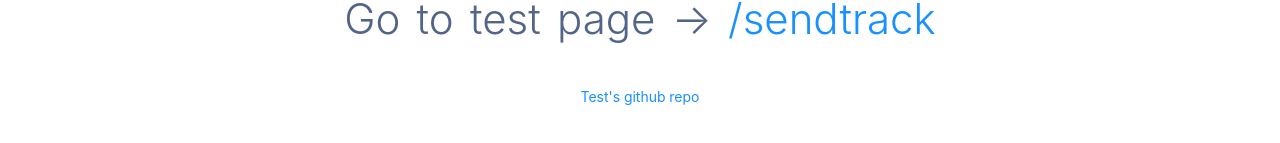
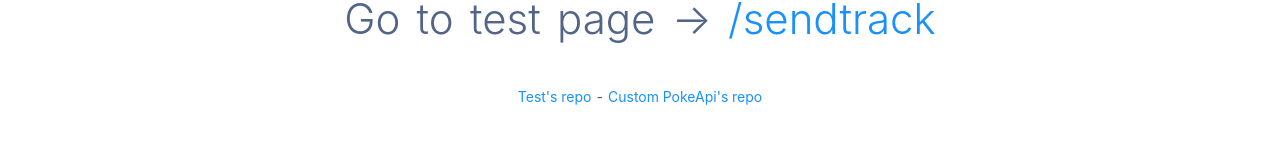
Before and after one commit to davysimonin/pokedex-pwa, a Nuxt app: page / in a window 1280 px wide. Shown: the part 617-760 px from the top of the page. Built offline with nearby package versions, Linux system fonts and the light colour scheme.

Commit message:
changed package name and added link to API

```diff
--- a/nuxt.config.js
+++ b/nuxt.config.js
@@ -44,7 +44,9 @@ module.exports = {
   */
   modules: [
     // Doc: https://axios.nuxtjs.org/usage
-    '@nuxtjs/axios',
+    ['@nuxtjs/axios', {
+      baseURL: process.env.CUSTOM_POKEAPI
+    }],
     '@nuxtjs/dotenv'
   ],
   /*
--- a/package.json
+++ b/package.json
@@ -1,5 +1,5 @@
 {
-  "name": "groover-test",
+  "name": "GrooverDex",
   "version": "1.0.0",
   "description": "My superior Nuxt.js project",
   "author": "Davy",
--- a/pages/index.vue
+++ b/pages/index.vue
@@ -13,11 +13,19 @@
       </h2>
       <div class="links">
         <a
-          href="https://github.com/davysimonin/groover-test"
+          href="https://github.com/davysimonin/GrooverDex"
           target="_blank"
           class="button--green"
         >
-          Test's github repo
+          Test's repo
+        </a>
+        -
+        <a
+          href="https://github.com/davysimonin/custom-pokeAPI"
+          target="_blank"
+          class="button--green"
+        >
+          Custom PokeApi's repo
         </a>
       </div>
     </div>
--- a/pages/sendtrack.vue
+++ b/pages/sendtrack.vue
@@ -19,7 +19,7 @@ export default {
   layout: 'main',
   components: { CardsContainer, FiltersContainer },
   async fetch ({ store, $axios }) {
-    const response = await $axios.get(`${process.env.CUSTOM_POKEAPI}/api/fetchpokemons?limit=25`)
+    const response = await $axios.get(`/api/fetchpokemons?limit=25`)
     store.commit('setPokemons', response.data.pokemons)
     store.commit('setNextFetchUrl', response.data.nextUrl)
   }
--- a/store/index.js
+++ b/store/index.js
@@ -40,7 +40,7 @@ export const mutations = {
 export const actions = {
   async loadNextPokemons ({ state, commit }) {
     commit('isFetching', true)
-    const response = await this.$axios.get(`${process.env.CUSTOM_POKEAPI}/${state.nextUrl}`)
+    const response = await this.$axios.get(`/${state.nextUrl}`)
     commit('setNextPokemons', response.data.pokemons)
     commit('setNextFetchUrl', response.data.nextUrl)
     commit('isFetching', false)
@@ -52,7 +52,7 @@ export const actions = {
       return
     }
     const filters = { types: state.typeFilter, physical: state.physicalFilter, search: searchFilter }
-    const response = await this.$axios.post(`${process.env.CUSTOM_POKEAPI}/api/filterpokemons`, { filters })
+    const response = await this.$axios.post(`/api/filterpokemons`, { filters })
     commit('setFilteredPokemons', response.data)
   }
 }
```
Also changed, not shown: 1 other file (tests, documents, lock files or other folders).
